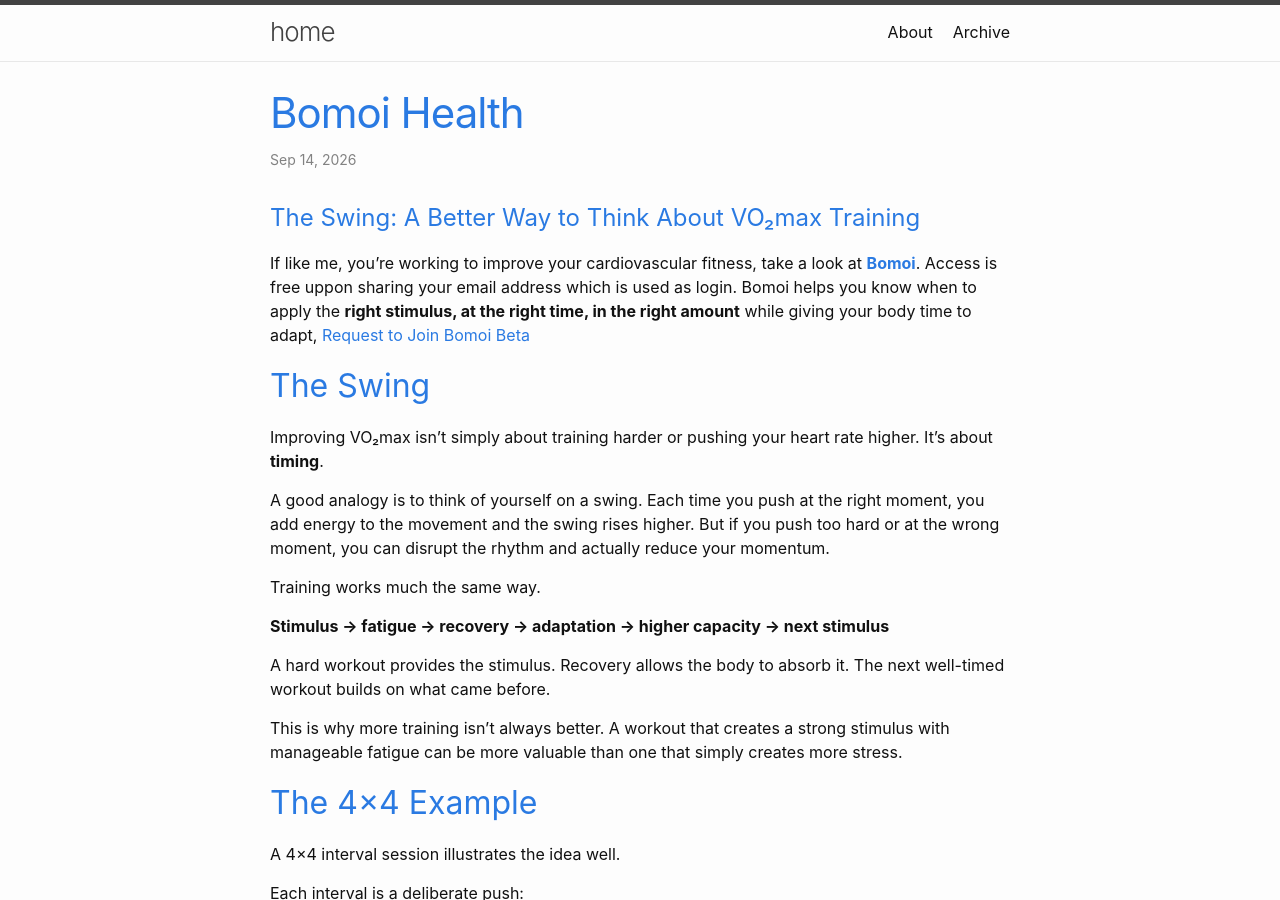
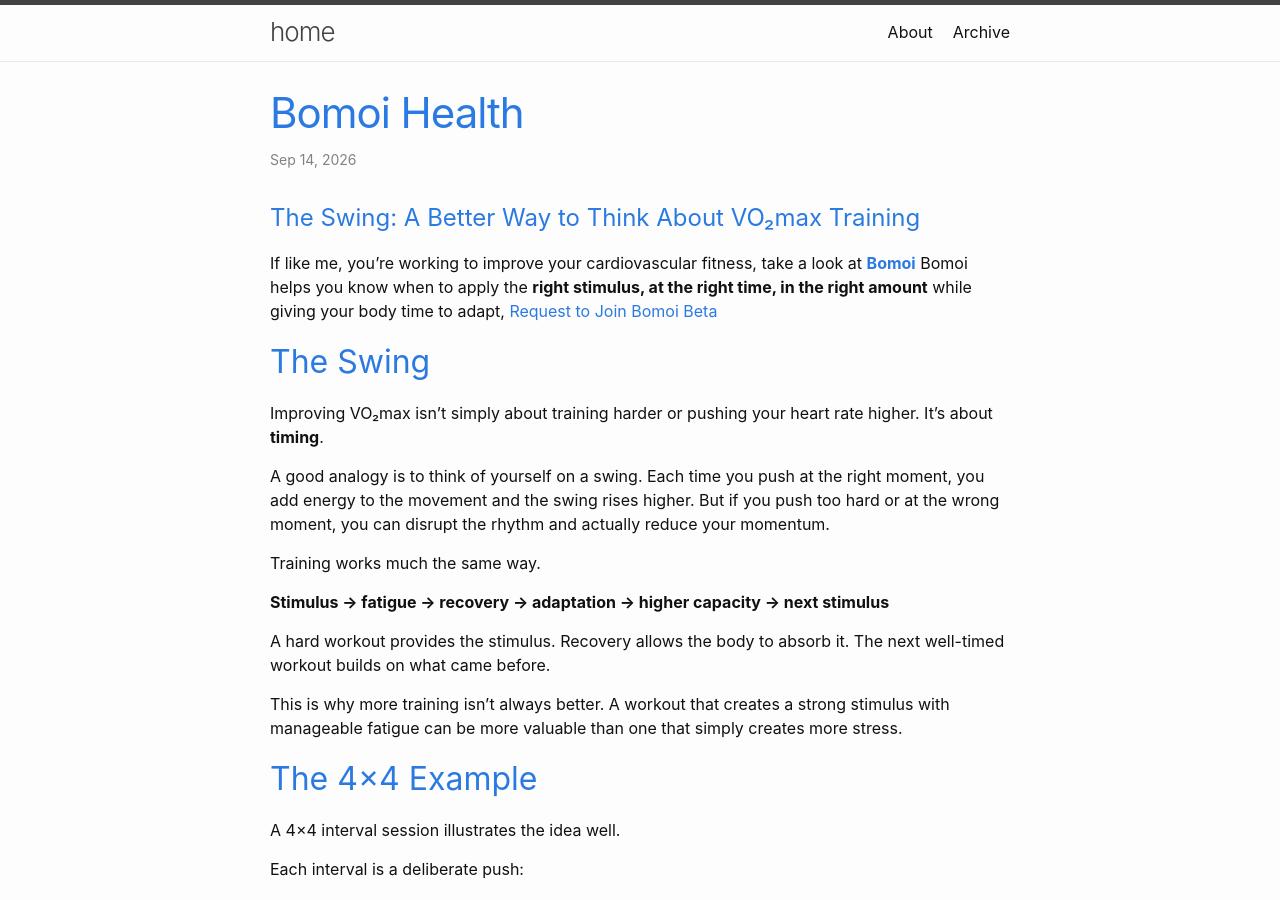
Before and after one commit to kounkou/kounkou.github.io, a Jekyll site: the page built from _posts/2026-09-14-bomoi-health.md, in a window 1280 px wide and 900 px high. Built offline with Jekyll 4.4.1, drawn with Linux system fonts in a browser that asks for light colours; our own code applies the rules of GitHub Pages for plain Markdown files; comment, search, counter and statistics services are not loaded.

Commit message:
Update 2026-09-14-bomoi-health.md

```diff
--- a/_posts/2026-09-14-bomoi-health.md
+++ b/_posts/2026-09-14-bomoi-health.md
@@ -1,6 +1,6 @@
 # The Swing: A Better Way to Think About VO₂max Training
 
-If like me, you're working to improve your cardiovascular fitness, take a look at [**Bomoi**](https://testflight.apple.com/join/rP4E2FZY). Access is free uppon sharing your email address which is used as login.
+If like me, you're working to improve your cardiovascular fitness, take a look at [**Bomoi**](https://testflight.apple.com/join/rP4E2FZY)
 Bomoi helps you know when to apply the **right stimulus, at the right time, in the right amount** while giving your body time to adapt, [Request to Join Bomoi Beta](mailto:gkounkou@gmail.com?subject=Bomoi%20Beta%20Access%20Request&body=Hi%2C%0A%0AI%27d%20like%20to%20request%20access%20to%20the%20Bomoi%20Health%20beta.%0A%0AMy%20email%20address%20is%3A%20)
 
 
```
